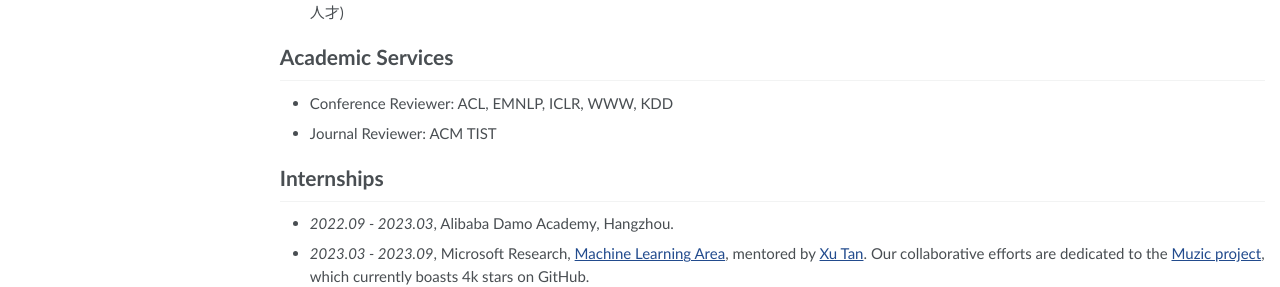
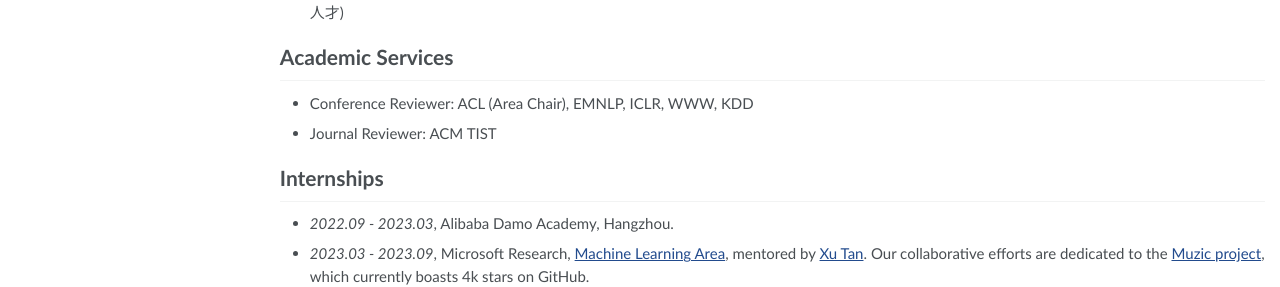
Before and after one commit to trestad/trestad.github.io, a Jekyll site: the page built from _pages/about.md, in a window 1280 px wide and 900 px high, scrolled down 1288 px. Shown: the part 538-825 px from the top of the window. Built offline with Jekyll 4.4.1, drawn with Linux system fonts in a browser that asks for light colours.

Commit message:
Update about.md

```diff
--- a/_pages/about.md
+++ b/_pages/about.md
@@ -84,7 +84,7 @@ I am currently a 3rd year Ph.D. student at [Gaoling School of Artificial Intelli
 China, 2023 (中国人民大学拔尖创新人才)
 
 # Academic Services
-- Conference Reviewer: ACL, EMNLP, ICLR, WWW, KDD
+- Conference Reviewer: ACL (Area Chair), EMNLP, ICLR, WWW, KDD
 - Journal Reviewer: ACM TIST
 
 # Internships
```
